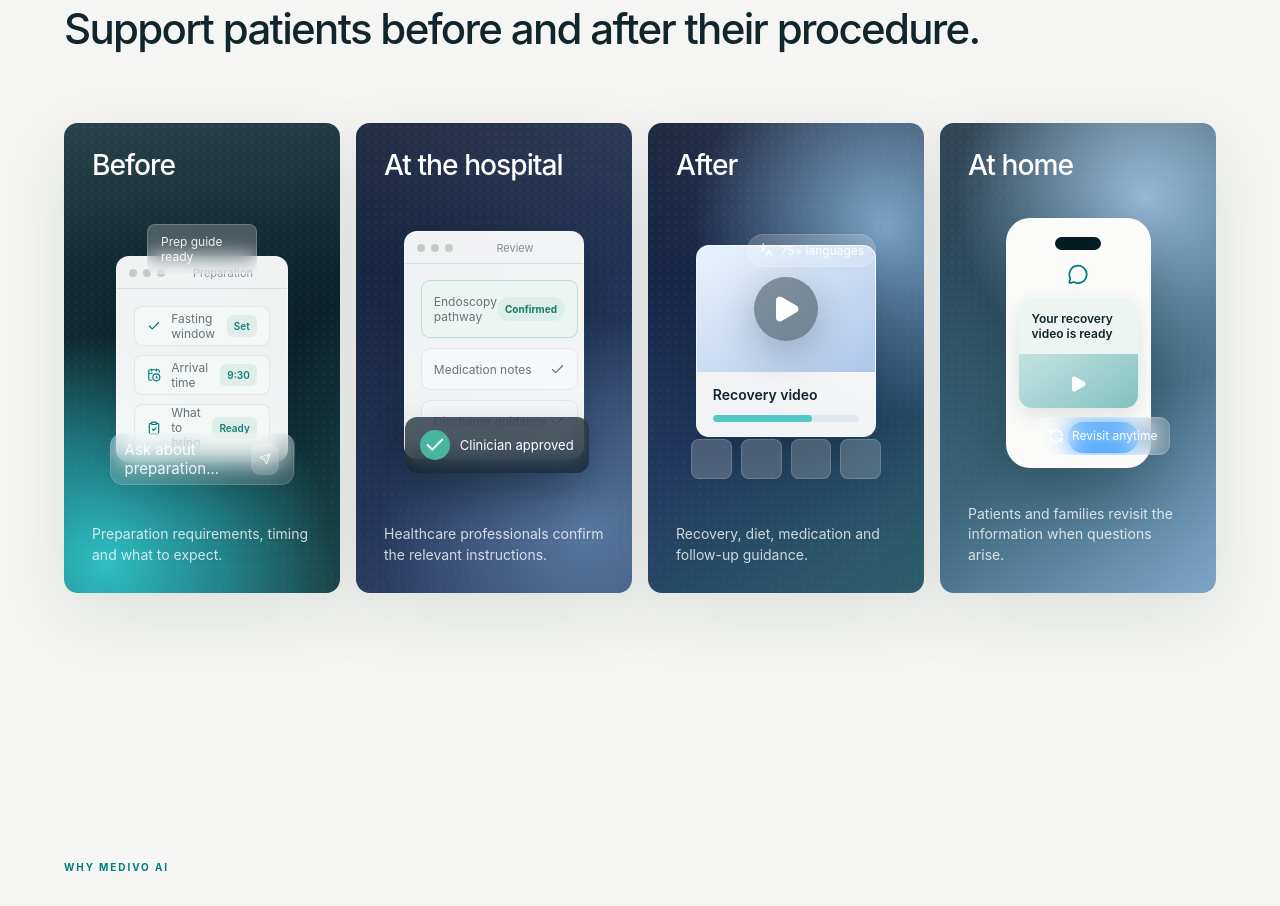
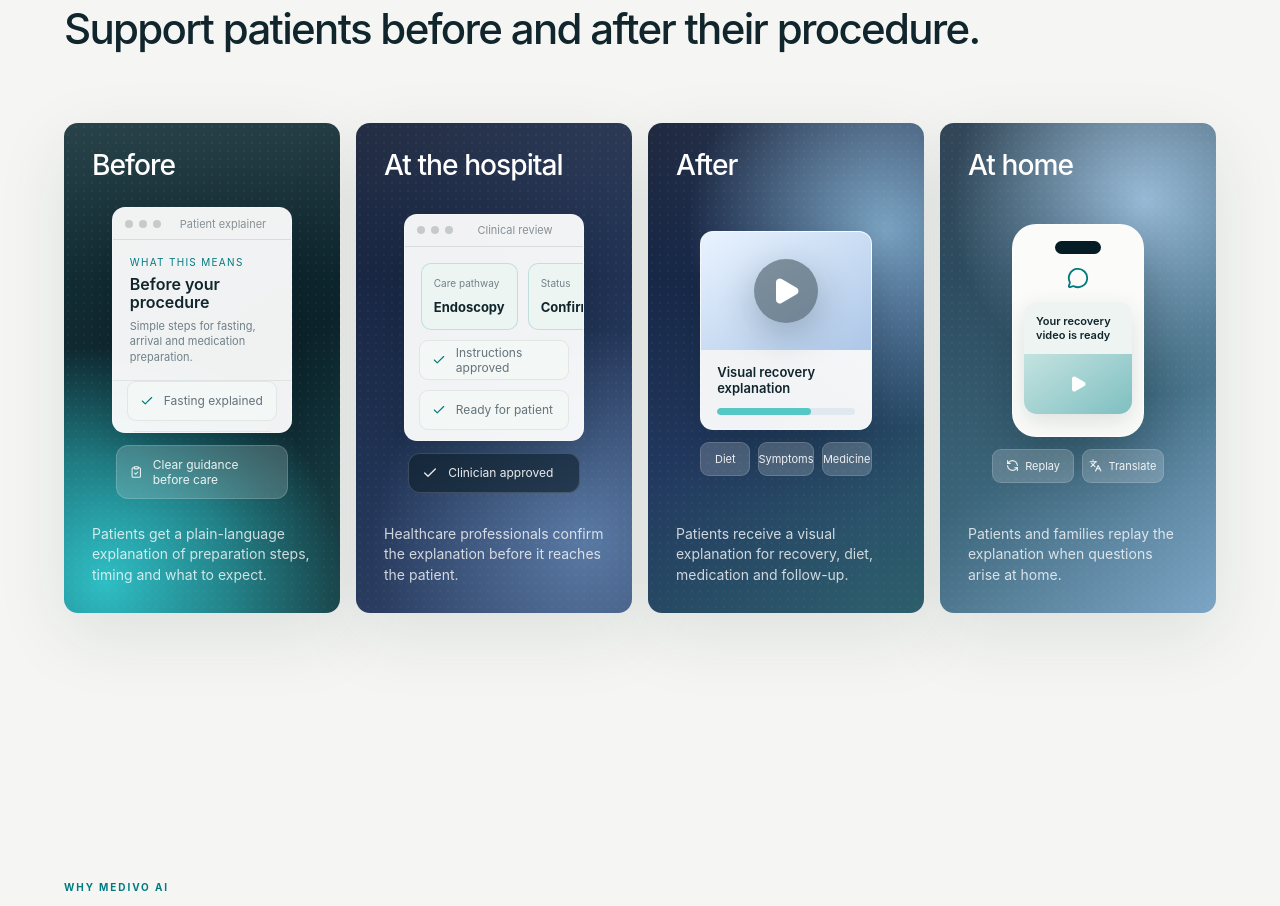
Before and after one commit to STV1222/Medivo-AI-Website, a Next.js app: page / in a window 1280 px wide. Shown: the part 9960-10866 px from the top of the page. Built offline with nearby package versions, Linux system fonts and the light colour scheme; a web font is replaced by a local one.

Commit message:
Clean patient journey visuals

```diff
--- a/app/components/I18n.tsx
+++ b/app/components/I18n.tsx
@@ -127,13 +127,13 @@ const translations = {
     "journey.eyebrow": "Patient journey",
     "journey.title": "Support patients before and after their procedure.",
     "journey.before.title": "Before",
-    "journey.before.body": "Preparation requirements, timing and what to expect.",
+    "journey.before.body": "Patients get a plain-language explanation of preparation steps, timing and what to expect.",
     "journey.hospital.title": "At the hospital",
-    "journey.hospital.body": "Healthcare professionals confirm the relevant instructions.",
+    "journey.hospital.body": "Healthcare professionals confirm the explanation before it reaches the patient.",
     "journey.after.title": "After",
-    "journey.after.body": "Recovery, diet, medication and follow-up guidance.",
+    "journey.after.body": "Patients receive a visual explanation for recovery, diet, medication and follow-up.",
     "journey.home.title": "At home",
-    "journey.home.body": "Patients and families revisit the information when questions arise.",
+    "journey.home.body": "Patients and families replay the explanation when questions arise at home.",
     "value.eyebrow": "Why Medivo AI",
     "value.title": "Extend patient communication beyond the hospital visit.",
     "value.subtitle": "Not just another instruction sheet.",
@@ -314,13 +314,13 @@ const translations = {
     "journey.eyebrow": "病人旅程",
     "journey.title": "在檢查或手術前後支援病人。",
     "journey.before.title": "之前",
-    "journey.before.body": "準備要求、時間安排與可預期的情況。",
+    "journey.before.body": "病人可用白話方式了解準備步驟、時間安排與可預期的情況。",
     "journey.hospital.title": "在醫院",
-    "journey.hospital.body": "醫療專業人員確認相關指示。",
+    "journey.hospital.body": "醫療專業人員先確認說明內容，再傳送給病人。",
     "journey.after.title": "之後",
-    "journey.after.body": "康復、飲食、藥物與覆診指引。",
+    "journey.after.body": "病人收到關於康復、飲食、用藥與覆診的視覺化說明。",
     "journey.home.title": "在家",
-    "journey.home.body": "病人與家屬在有疑問時可再次查看資訊。",
+    "journey.home.body": "病人與家屬在家中有疑問時，可再次觀看說明。",
     "value.eyebrow": "為什麼選擇 Medivo AI",
     "value.title": "讓病人溝通延伸到醫院之外。",
     "value.subtitle": "不只是另一張指示單。",
--- a/app/globals.css
+++ b/app/globals.css
@@ -198,7 +198,7 @@ button{font:inherit}
 .endoscopy{background:#f5f6f3;padding:11vw 5vw}
 .endoscopy h2{max-width:1200px;margin:0 0 5.5vw}
 .journey{display:grid;grid-template-columns:repeat(4,1fr);gap:16px}
-.journey-card{min-height:470px;padding:28px;border-radius:14px;position:relative;overflow:hidden;display:flex;flex-direction:column;justify-content:space-between;color:white;isolation:isolate;box-shadow:0 22px 70px rgba(16,37,44,.1)}
+.journey-card{min-height:490px;padding:28px;border-radius:14px;position:relative;overflow:hidden;display:flex;flex-direction:column;justify-content:space-between;color:white;isolation:isolate;box-shadow:0 22px 70px rgba(16,37,44,.1)}
 .journey-card:before{content:"";position:absolute;inset:0;background-image:radial-gradient(rgba(255,255,255,.13) 1px,transparent 1px);background-size:8px 8px;opacity:.32;z-index:-1}
 .journey-card:after{content:"";position:absolute;inset:0;background:linear-gradient(180deg,rgba(255,255,255,.08),rgba(255,255,255,0) 32%,rgba(6,28,37,.14));z-index:-1}
 .journey-card-before{background:radial-gradient(circle at 15% 94%,#34d6dc 0%,rgba(52,214,220,.55) 24%,transparent 46%),linear-gradient(145deg,#17333b 0%,#0d252d 56%,#1f4f54 100%)}
@@ -207,45 +207,41 @@ button{font:inherit}
 .journey-card-home{background:radial-gradient(circle at 74% 16%,rgba(186,222,255,.72),transparent 42%),linear-gradient(145deg,#203547 0%,#416d83 58%,#90bce0 100%)}
 .journey-card h3{font-size:clamp(26px,2.2vw,34px);line-height:1.04;letter-spacing:-.035em;font-weight:470;margin:0;position:relative;z-index:2}
 .journey-card p{font-size:14px;line-height:1.45;color:rgba(255,255,255,.78);max-width:340px;margin:0;position:relative;z-index:2}
-.journey-visual{height:275px;position:relative;display:grid;place-items:center;margin:24px 0 22px;transform:translateZ(0)}
-.journey-tool-panel,.video-fragment,.phone-fragment{background:rgba(255,255,255,.94);color:var(--ink);border:1px solid rgba(255,255,255,.28);box-shadow:0 24px 70px rgba(3,17,22,.34);border-radius:13px;overflow:hidden}
+.journey-visual{height:292px;position:relative;display:flex;flex-direction:column;align-items:center;justify-content:center;gap:12px;margin:20px 0 18px;transform:translateZ(0)}
+.journey-mini-window,.video-fragment,.phone-fragment{background:rgba(255,255,255,.94);color:var(--ink);border:1px solid rgba(255,255,255,.28);box-shadow:0 22px 58px rgba(3,17,22,.3);border-radius:13px;overflow:hidden}
 .tool-panel-top{height:32px;border-bottom:1px solid rgba(16,37,44,.11);display:flex;align-items:center;gap:6px;padding:0 12px;color:#879196;font-size:11px}
 .tool-panel-top i{width:8px;height:8px;border-radius:50%;background:#c7cbc8}
 .tool-panel-top span{margin-left:auto;margin-right:auto}
-.journey-floating-note{position:absolute;top:8px;left:50%;transform:translateX(-50%);padding:10px 14px;border-radius:8px;background:rgba(255,255,255,.22);color:rgba(255,255,255,.9);font-size:12px;box-shadow:inset 0 0 0 1px rgba(255,255,255,.18);backdrop-filter:blur(10px);-webkit-backdrop-filter:blur(10px)}
-.journey-command{position:absolute;left:8%;right:8%;bottom:6px;height:52px;border-radius:13px;background:rgba(255,255,255,.16);display:flex;align-items:center;justify-content:space-between;padding:0 15px;color:rgba(255,255,255,.88);box-shadow:inset 0 0 0 1px rgba(255,255,255,.14);backdrop-filter:blur(12px);-webkit-backdrop-filter:blur(12px)}
-.journey-command span{font-size:15px;color:inherit}
-.journey-command svg{padding:8px;width:32px;height:32px;border-radius:9px;background:rgba(255,255,255,.2)}
-.journey-visual-before .journey-tool-panel{width:78%;margin-top:12px}
-.prep-list{padding:17px;display:grid;gap:9px}
-.prep-list div{height:40px;border-radius:8px;background:#f3f7f5;border:1px solid rgba(16,37,44,.08);display:grid;grid-template-columns:auto 1fr auto;align-items:center;gap:10px;padding:0 12px;font-size:12px;color:#65737a}
-.prep-list svg{color:var(--teal)}
-.prep-list b{font-size:10px;color:#148077;background:#dfeee9;padding:5px 7px;border-radius:6px;font-weight:620}
-.review-fragment{width:82%;transform:translateY(-8px)}
-.review-stack{padding:16px;display:grid;gap:10px}
-.review-stack div{height:42px;border-radius:9px;background:#f5f7f8;border:1px solid rgba(16,37,44,.08);display:flex;align-items:center;justify-content:space-between;padding:0 12px;font-size:12px;color:#68757b}
-.review-stack .review-active{height:58px;background:#edf5f3;border-color:rgba(0,123,128,.2)}
-.review-stack b{font-size:10px;color:#167b68;background:#dcefe8;border-radius:999px;padding:6px 8px}
-.approval-card{position:absolute;right:7%;bottom:18px;display:flex;align-items:center;gap:10px;background:rgba(13,31,43,.72);padding:13px 15px;border-radius:12px;color:white;font-size:13px;box-shadow:0 18px 42px rgba(3,17,22,.28);backdrop-filter:blur(12px);-webkit-backdrop-filter:blur(12px)}
-.approval-card svg{padding:4px;width:30px;height:30px;border-radius:50%;background:#48b69f;color:white}
-.video-fragment{width:82%;transform:translateY(-12px)}
-.video-preview{height:126px;background:linear-gradient(145deg,#e9f3ff,#adc7e8);display:grid;place-items:center;color:white}
+.journey-mini-window{width:82%;max-width:310px}
+.journey-explainer{padding:16px 17px 14px;border-bottom:1px solid rgba(16,37,44,.08)}
+.journey-explainer span{display:block;font-size:10px;letter-spacing:.13em;text-transform:uppercase;color:var(--teal);margin-bottom:8px}
+.journey-explainer strong{display:block;font-size:16px;line-height:1.08;font-weight:620;margin-bottom:8px}
+.journey-explainer p{font-size:11px;line-height:1.42;color:#708088;margin:0}
+.journey-step-row{height:40px;margin:0 14px 10px;border-radius:9px;background:#f3f7f5;border:1px solid rgba(16,37,44,.08);display:flex;align-items:center;gap:10px;padding:0 12px;font-size:12px;color:#65737a}
+.journey-step-row:first-of-type{margin-top:12px}
+.journey-step-row svg{color:var(--teal);flex:0 0 auto}
+.journey-soft-bar{width:78%;max-width:290px;display:flex;align-items:center;gap:10px;padding:12px 14px;border-radius:12px;background:rgba(255,255,255,.18);color:rgba(255,255,255,.9);font-size:12px;box-shadow:inset 0 0 0 1px rgba(255,255,255,.16);backdrop-filter:blur(12px);-webkit-backdrop-filter:blur(12px)}
+.journey-soft-bar-dark{background:rgba(13,31,43,.62)}
+.journey-review-grid{display:grid;grid-template-columns:1fr 1fr;gap:10px;padding:16px 16px 10px}
+.journey-review-grid div{border:1px solid rgba(0,123,128,.18);background:#edf5f3;border-radius:10px;padding:13px 12px}
+.journey-review-grid small{display:block;font-size:10px;color:#728188;margin-bottom:7px}
+.journey-review-grid strong{font-size:13px;color:var(--ink)}
+.video-fragment{width:78%;max-width:300px}
+.video-preview{height:118px;background:linear-gradient(145deg,#e9f3ff,#adc7e8);display:grid;place-items:center;color:white}
 .video-preview svg{padding:17px;width:64px;height:64px;border-radius:50%;background:rgba(16,37,44,.45);box-shadow:0 12px 36px rgba(16,37,44,.25)}
 .video-meta{padding:14px 16px;display:grid;gap:12px}
-.video-meta span{font-size:14px;font-weight:560}
+.video-meta span{font-size:13px;font-weight:560}
 .video-meta i{height:7px;border-radius:999px;background:#e1e8ef;overflow:hidden}
 .video-meta b{display:block;width:68%;height:100%;border-radius:inherit;background:#55c7c5}
-.storyboard-strip{position:absolute;left:7%;right:7%;bottom:12px;display:grid;grid-template-columns:repeat(4,1fr);gap:9px}
-.storyboard-strip span{height:40px;border-radius:8px;background:rgba(255,255,255,.2);box-shadow:inset 0 0 0 1px rgba(255,255,255,.16);backdrop-filter:blur(8px);-webkit-backdrop-filter:blur(8px)}
-.language-pill{position:absolute;right:9%;top:18px;display:flex;align-items:center;gap:7px;padding:9px 12px;border-radius:999px;background:rgba(255,255,255,.18);color:white;font-size:12px;box-shadow:inset 0 0 0 1px rgba(255,255,255,.15)}
-.phone-fragment{width:44%;min-width:145px;aspect-ratio:9/15.5;padding:18px 12px 14px;display:flex;flex-direction:column;align-items:center;gap:14px;background:#fbfcfa;border-radius:24px}
+.journey-topic-grid{width:78%;max-width:300px;display:grid;grid-template-columns:repeat(3,1fr);gap:8px}
+.journey-topic-grid span{min-height:34px;border-radius:9px;background:rgba(255,255,255,.18);display:flex;align-items:center;justify-content:center;gap:6px;color:rgba(255,255,255,.9);font-size:11px;box-shadow:inset 0 0 0 1px rgba(255,255,255,.15)}
+.journey-topic-grid-home{grid-template-columns:1fr 1fr}
+.phone-fragment{width:46%;min-width:132px;max-width:172px;aspect-ratio:9/14.5;padding:16px 11px 13px;display:flex;flex-direction:column;align-items:center;gap:13px;background:#fbfcfa;border-radius:24px}
 .phone-pill{width:46px;height:13px;border-radius:999px;background:#061c25}
 .phone-fragment>svg{color:var(--teal)}
 .message-card{width:100%;border-radius:13px;overflow:hidden;background:#eef4f1;color:var(--ink);box-shadow:0 8px 24px rgba(16,37,44,.12)}
-.message-card span{display:block;padding:13px;font-size:12px;font-weight:560}
+.message-card span{display:block;padding:12px;font-size:11px;font-weight:560}
 .message-card div{height:60px;background:linear-gradient(145deg,#c3e3e0,#7fbfc1);display:grid;place-items:center;color:white}
-.reply-bubble{align-self:flex-end;padding:8px 12px;border-radius:999px;background:#178cff;color:white;font-size:12px}
-.revisit-card{position:absolute;right:8%;bottom:26px;display:flex;align-items:center;gap:8px;padding:11px 13px;border-radius:11px;background:rgba(255,255,255,.22);color:white;font-size:12px;box-shadow:inset 0 0 0 1px rgba(255,255,255,.16);backdrop-filter:blur(12px);-webkit-backdrop-filter:blur(12px)}
 .value{background:#f5f6f3;padding:10vw 5vw 6vw}
 .value>h2{max-width:1250px;margin:0 0 5.5vw}
 .comparison-grid{display:grid;grid-template-columns:1fr 1fr;gap:18px}
@@ -408,7 +404,7 @@ to{opacity:1;transform:none}
 .journey-card h3{font-size:28px}
 .journey-card p{font-size:13px}
 .journey-visual{height:245px;margin:20px 0}
-.journey-visual-before .journey-tool-panel,.review-fragment,.video-fragment{width:86%}
+.journey-mini-window,.video-fragment,.journey-topic-grid{width:86%}
 .phone-fragment{width:52%}
 .comparison-card{min-height:330px;padding:42px 6vw}
 .comparison-card li{font-size:15px}
--- a/app/page.tsx
+++ b/app/page.tsx
@@ -2,7 +2,7 @@
 
 import { Fragment, useEffect, useRef, useState } from "react";
 import Image from "next/image";
-import { CalendarClock, Check, ClipboardCheck, Languages, MessageCircle, Play, RefreshCcw, Route, Send } from "lucide-react";
+import { CalendarClock, Check, ClipboardCheck, Languages, MessageCircle, Play, RefreshCcw, Route } from "lucide-react";
 import { flushSync } from "react-dom";
 import { FooterLanguage } from "./components/FooterLanguage";
 import { Trans, useT, type DictionaryKey } from "./components/I18n";
@@ -96,16 +96,17 @@ function JourneyVisual({ kind }: { kind: "before" | "hospital" | "after" | "home
   if (kind === "before") {
     return (
       <div className="journey-visual journey-visual-before" aria-hidden="true">
-        <div className="journey-floating-note">Prep guide ready</div>
-        <div className="journey-tool-panel">
-          <div className="tool-panel-top"><i/><i/><i/><span>Preparation</span></div>
-          <div className="prep-list">
-            <div><Check size={14}/><span>Fasting window</span><b>Set</b></div>
-            <div><CalendarClock size={14}/><span>Arrival time</span><b>9:30</b></div>
-            <div><ClipboardCheck size={14}/><span>What to bring</span><b>Ready</b></div>
+        <div className="journey-mini-window">
+          <div className="tool-panel-top"><i/><i/><i/><span>Patient explainer</span></div>
+          <div className="journey-explainer">
+            <span>What this means</span>
+            <strong>Before your procedure</strong>
+            <p>Simple steps for fasting, arrival and medication preparation.</p>
           </div>
+          <div className="journey-step-row"><Check size={14}/><span>Fasting explained</span></div>
+          <div className="journey-step-row"><CalendarClock size={14}/><span>Arrival timing</span></div>
         </div>
-        <div className="journey-command"><span>Ask about preparation...</span><Send size={16}/></div>
+        <div className="journey-soft-bar"><ClipboardCheck size={16}/><span>Clear guidance before care</span></div>
       </div>
     );
   }
@@ -113,15 +114,16 @@ function JourneyVisual({ kind }: { kind: "before" | "hospital" | "after" | "home
   if (kind === "hospital") {
     return (
       <div className="journey-visual journey-visual-hospital" aria-hidden="true">
-        <div className="journey-tool-panel review-fragment">
-          <div className="tool-panel-top"><i/><i/><i/><span>Review</span></div>
-          <div className="review-stack">
-            <div className="review-active"><span>Endoscopy pathway</span><b>Confirmed</b></div>
-            <div><span>Medication notes</span><Check size={15}/></div>
-            <div><span>Discharge guidance</span><Check size={15}/></div>
+        <div className="journey-mini-window">
+          <div className="tool-panel-top"><i/><i/><i/><span>Clinical review</span></div>
+          <div className="journey-review-grid">
+            <div><small>Care pathway</small><strong>Endoscopy</strong></div>
+            <div><small>Status</small><strong>Confirmed</strong></div>
           </div>
+          <div className="journey-step-row"><Check size={14}/><span>Instructions approved</span></div>
+          <div className="journey-step-row"><Check size={14}/><span>Ready for patient</span></div>
         </div>
-        <div className="approval-card"><Check size={22}/><span>Clinician approved</span></div>
+        <div className="journey-soft-bar journey-soft-bar-dark"><Check size={16}/><span>Clinician approved</span></div>
       </div>
     );
   }
@@ -130,14 +132,13 @@ function JourneyVisual({ kind }: { kind: "before" | "hospital" | "after" | "home
     return (
       <div className="journey-visual journey-visual-after" aria-hidden="true">
         <div className="video-fragment">
-          <div className="video-preview"><Play size={24} fill="currentColor"/></div>
+          <div className="video-preview"><Play size={23} fill="currentColor"/></div>
           <div className="video-meta">
-            <span>Recovery video</span>
+            <span>Visual recovery explanation</span>
             <i><b/></i>
           </div>
         </div>
-        <div className="storyboard-strip"><span/><span/><span/><span/></div>
-        <div className="language-pill"><Languages size={14}/>75+ languages</div>
+        <div className="journey-topic-grid"><span>Diet</span><span>Symptoms</span><span>Medicine</span></div>
       </div>
     );
   }
@@ -151,9 +152,11 @@ function JourneyVisual({ kind }: { kind: "before" | "hospital" | "after" | "home
           <span>Your recovery video is ready</span>
           <div><Play size={18} fill="currentColor"/></div>
         </div>
-        <div className="reply-bubble">Thanks!</div>
       </div>
-      <div className="revisit-card"><RefreshCcw size={16}/><span>Revisit anytime</span></div>
+      <div className="journey-topic-grid journey-topic-grid-home">
+        <span><RefreshCcw size={13}/>Replay</span>
+        <span><Languages size={13}/>Translate</span>
+      </div>
     </div>
   );
 }
```
